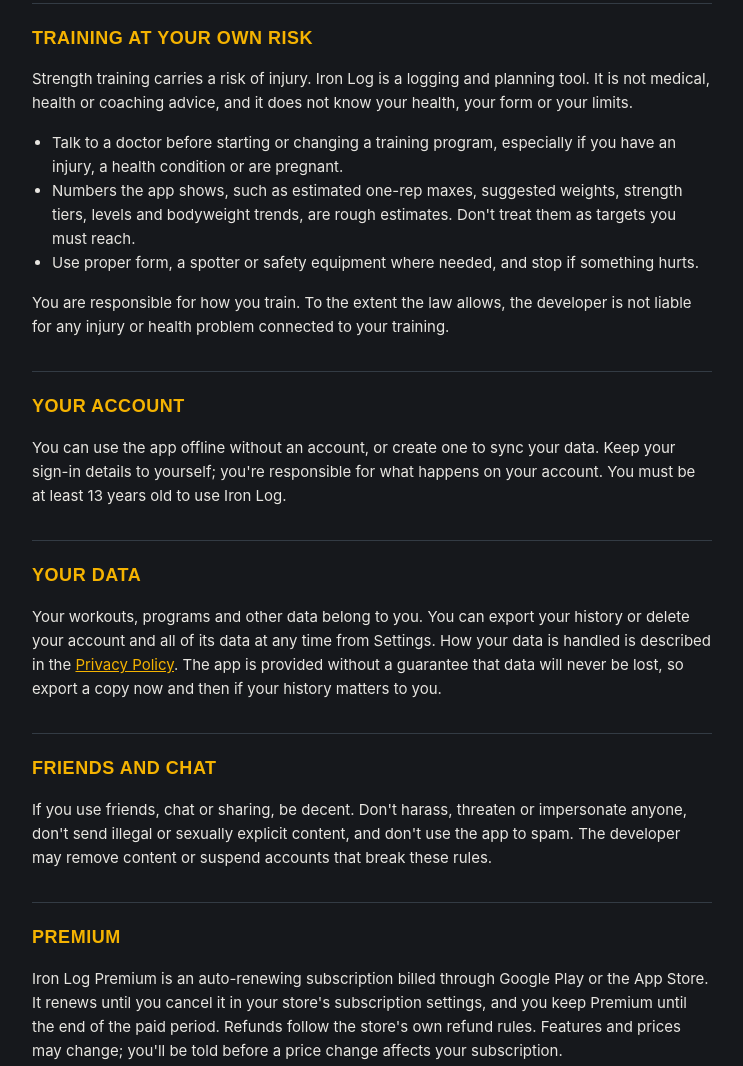
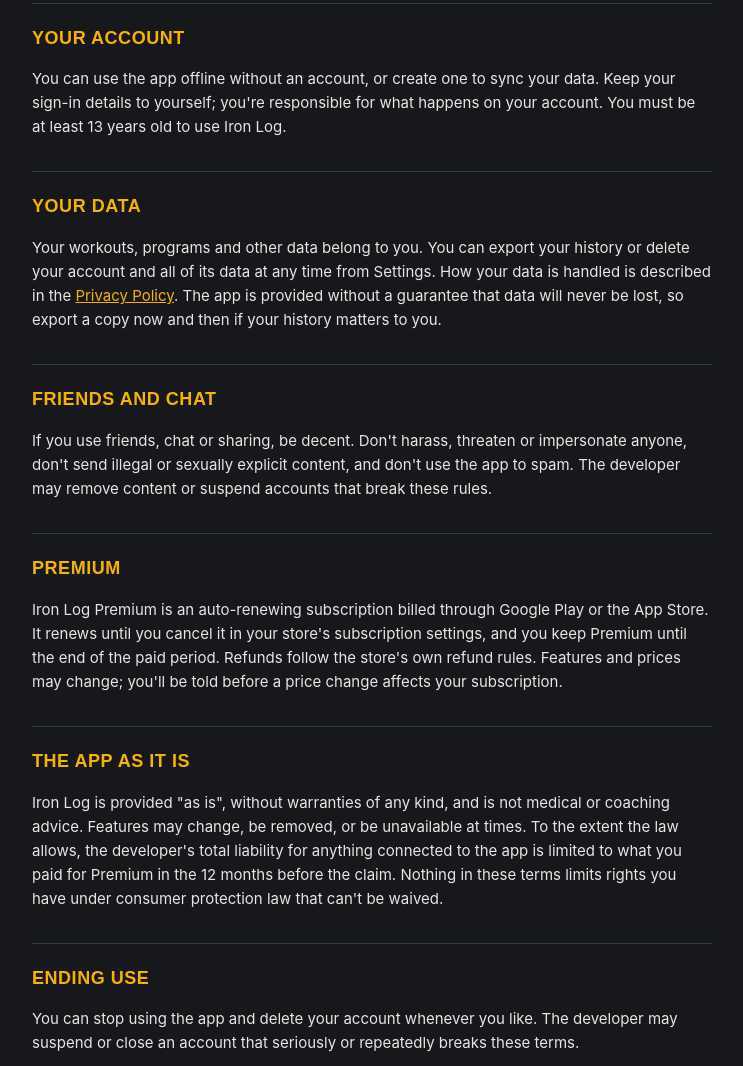
Before and after one commit to ZatchieMan/ZatchieMan.github.io, a plain HTML site: page terms.html in a window 1280 px wide. Shown: the part 231-1297 px from the top of the page, without its empty margins (268-1011 px from the left). Drawn offline with Linux system fonts and the light colour scheme.

Commit message:
Terms of Use: drop the training-risk section
Co-Authored-By: Claude Opus 5.5 <noreply@anthropic.com>

```diff
--- a/terms.html
+++ b/terms.html
@@ -20,15 +20,6 @@
 
   <p>These terms apply to your use of Iron Log ("the app"), a strength-training tracker developed and operated by an individual developer, not a company. By using the app you agree to these terms and to the <a href="privacy.html">Privacy Policy</a>. If you don't agree, please don't use the app.</p>
 
-  <h2>Training at your own risk</h2>
-  <p>Strength training carries a risk of injury. Iron Log is a logging and planning tool. It is not medical, health or coaching advice, and it does not know your health, your form or your limits.</p>
-  <ul>
-    <li>Talk to a doctor before starting or changing a training program, especially if you have an injury, a health condition or are pregnant.</li>
-    <li>Numbers the app shows, such as estimated one-rep maxes, suggested weights, strength tiers, levels and bodyweight trends, are rough estimates. Don't treat them as targets you must reach.</li>
-    <li>Use proper form, a spotter or safety equipment where needed, and stop if something hurts.</li>
-  </ul>
-  <p>You are responsible for how you train. To the extent the law allows, the developer is not liable for any injury or health problem connected to your training.</p>
-
   <h2>Your account</h2>
   <p>You can use the app offline without an account, or create one to sync your data. Keep your sign-in details to yourself; you're responsible for what happens on your account. You must be at least 13 years old to use Iron Log.</p>
 
@@ -42,7 +33,7 @@
   <p>Iron Log Premium is an auto-renewing subscription billed through Google Play or the App Store. It renews until you cancel it in your store's subscription settings, and you keep Premium until the end of the paid period. Refunds follow the store's own refund rules. Features and prices may change; you'll be told before a price change affects your subscription.</p>
 
   <h2>The app as it is</h2>
-  <p>Iron Log is provided "as is", without warranties of any kind. Features may change, be removed, or be unavailable at times. To the extent the law allows, the developer's total liability for anything connected to the app is limited to what you paid for Premium in the 12 months before the claim. Nothing in these terms limits rights you have under consumer protection law that can't be waived.</p>
+  <p>Iron Log is provided "as is", without warranties of any kind, and is not medical or coaching advice. Features may change, be removed, or be unavailable at times. To the extent the law allows, the developer's total liability for anything connected to the app is limited to what you paid for Premium in the 12 months before the claim. Nothing in these terms limits rights you have under consumer protection law that can't be waived.</p>
 
   <h2>Ending use</h2>
   <p>You can stop using the app and delete your account whenever you like. The developer may suspend or close an account that seriously or repeatedly breaks these terms.</p>
```
